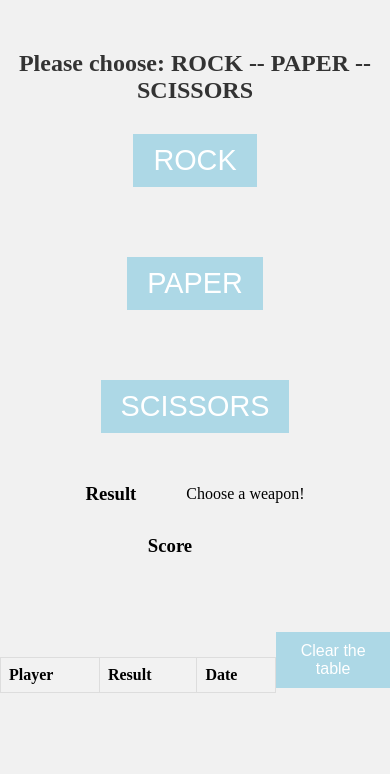
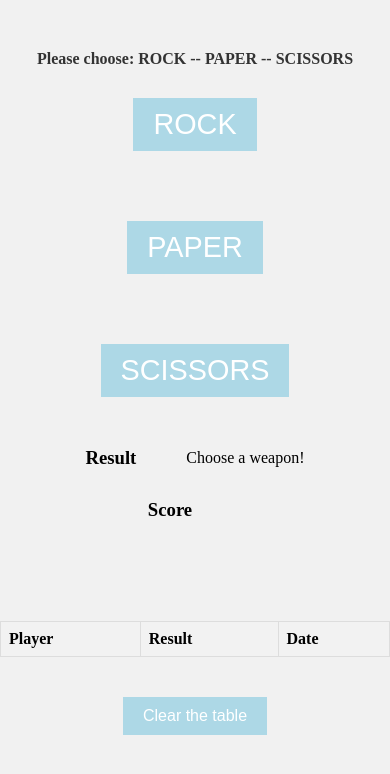
Before and after one commit to Mickallou/Rock-Paper-Scissors, a plain HTML site: page index.html in a window 390 px wide. Shown: the part 64-838 px from the top of the page. Drawn offline with Linux system fonts and the light colour scheme.

Commit message:
Update style.css with new font size and footer layout

```diff
--- a/style.css
+++ b/style.css
@@ -139,8 +139,14 @@ tr:hover {
         margin-bottom: 20px;
     }
 
+    main h2 {
+        font-size: 1rem;
+
+    }
+
     footer {
         width: 100%;
+        flex-direction: column;
     }
 
     #reste {
```
